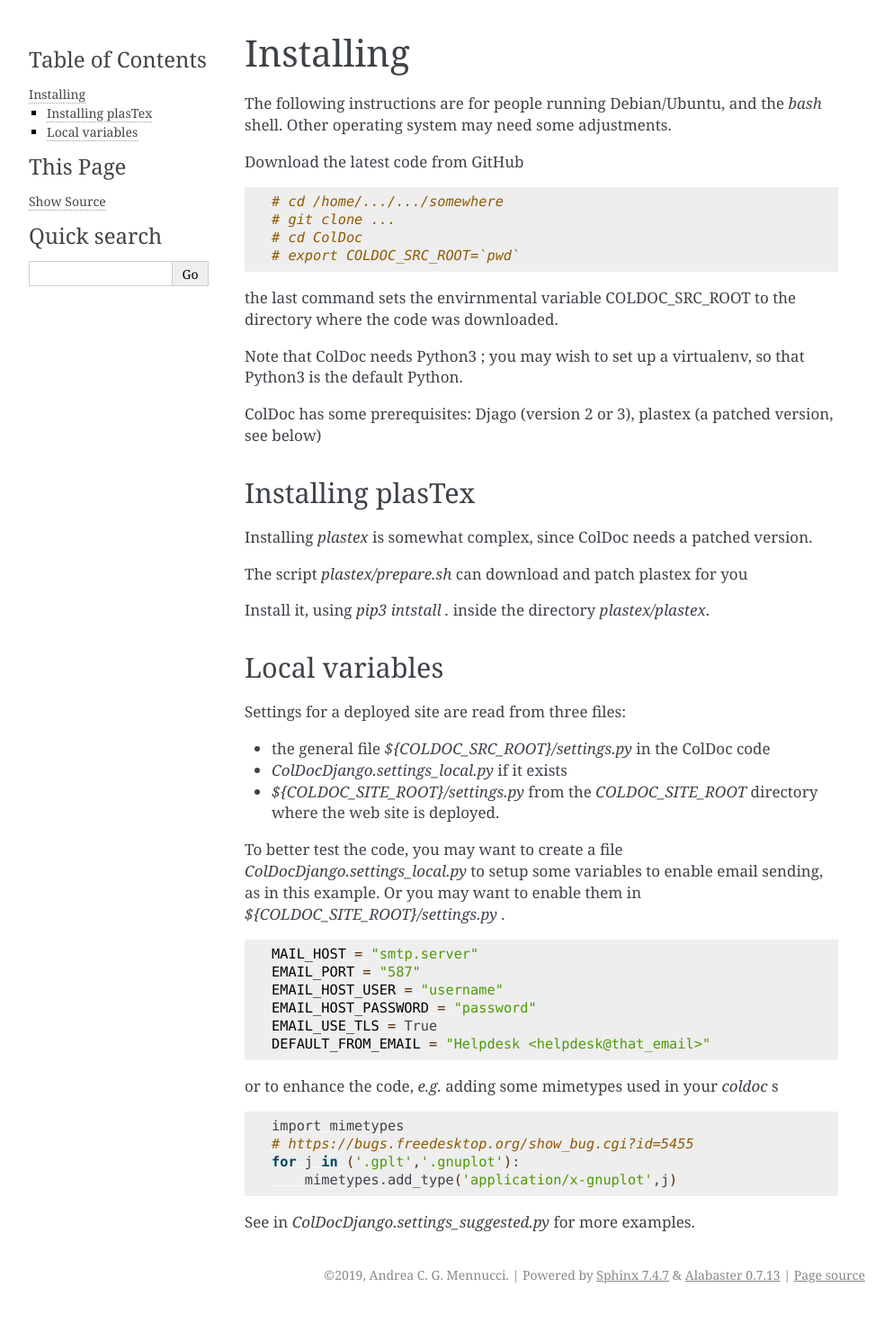
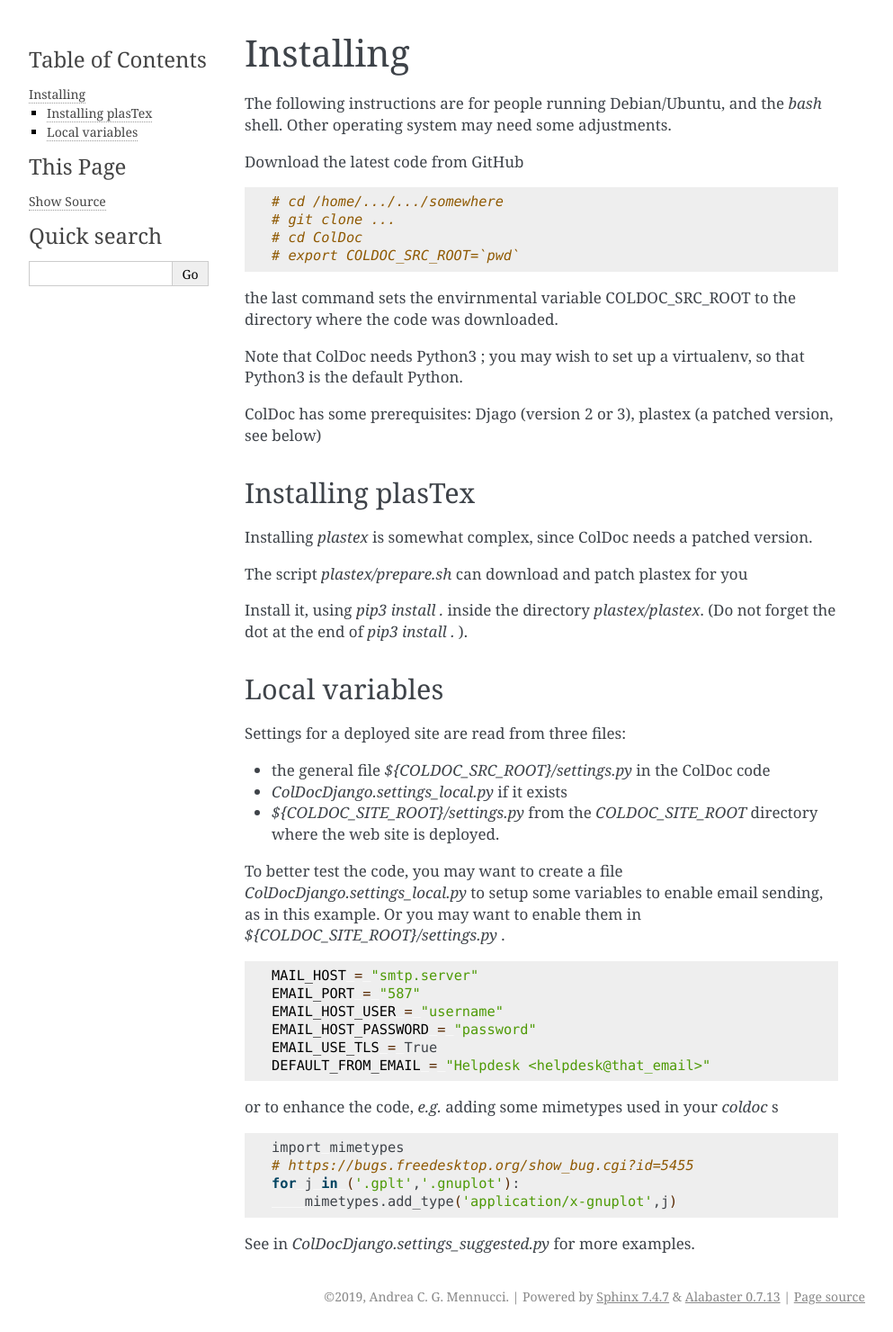
Before and after one commit to mennucc/ColDoc_project, a Sphinx documentation site: the page built from docs/source/install.rst, in a window 1280 px wide. Shown: the whole page at 90% size, without its empty margins (148-1141 px from the left). Built offline with Sphinx 7.4.7, drawn with Linux system fonts in a browser that asks for light colours; pages that are not in the unit, such as notebooks, are missing from menus; before the commit the page ends 1456 px from its top, so only the background shows below that.

Commit message:
fix typos in docs

```diff
--- a/README.rst
+++ b/README.rst
@@ -55,9 +55,7 @@ or, if you prefer, in Debian-based systems (like Ubuntu):
 
 .. code:: shell
 
-	  # sudo apt show python3-sphinx
-
-
+	  # sudo apt install python3-sphinx
 
 Then
 
--- a/docs/source/install.rst
+++ b/docs/source/install.rst
@@ -27,7 +27,8 @@ Installing `plastex` is somewhat complex, since ColDoc needs a patched version.
 
 The script `plastex/prepare.sh` can download and patch plastex for you
 
-Install it, using `pip3 intstall .` inside the directory `plastex/plastex`.
+Install it, using `pip3 install .` inside the directory `plastex/plastex`.
+(Do not forget the dot at the end of `pip3 install .` ).
 
 
 Local variables
--- a/docs/source/permission.rst
+++ b/docs/source/permission.rst
@@ -106,7 +106,7 @@ Accessing the whole document
 ----------------------------
 
 The whole document can be accessed using buttons
- `View whole document` and  `View whole document, as PDF`
+`View whole document` and  `View whole document, as PDF`
 in the main page of the coldoc.
 
 These buttons will serve either the `private` or the `public` version.
```
